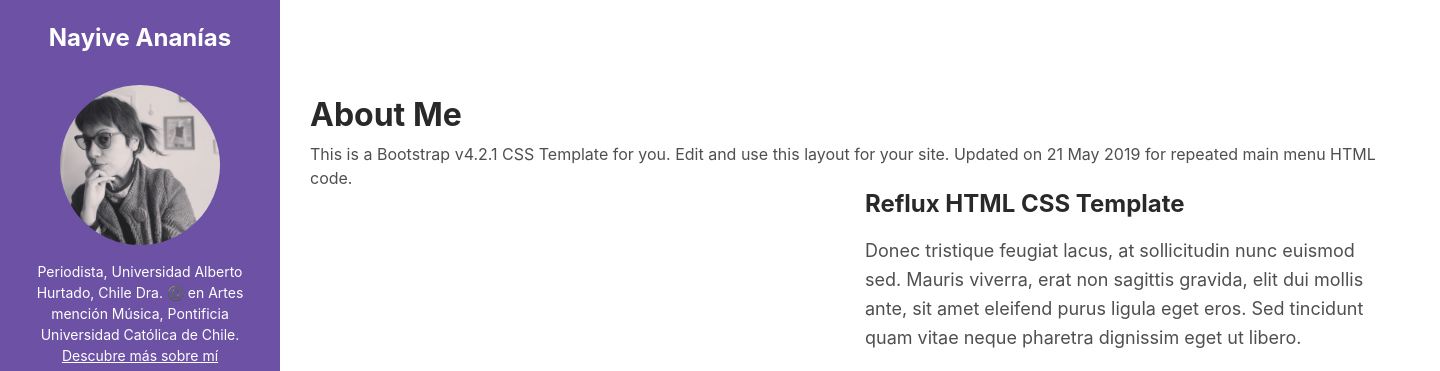
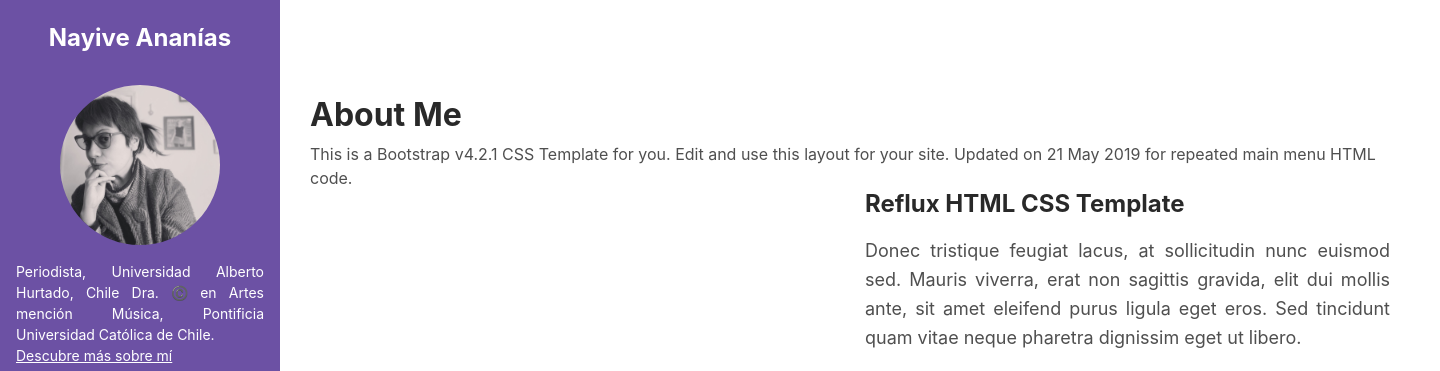
Before and after one commit to ccortesp89/PagNayiDjango, a Django app: page / in a window 1440 px wide. Shown: the top 371 px of the page. Run offline with Django 3.2, Linux system fonts and the light colour scheme; some libraries are stand-ins or nearby versions.

Commit message:
Justificado de párrafos con style.css

```diff
--- a/blog/core/static/core/css/style.css
+++ b/blog/core/static/core/css/style.css
@@ -0,0 +1,7 @@
+p {
+    text-align: justify;
+}
+
+.bio{
+    text-align: justify;
+}
--- a/blog/core/templates/core/base.html
+++ b/blog/core/templates/core/base.html
@@ -16,6 +16,7 @@
 
     <!-- Theme CSS -->
     <link id="theme-style" rel="stylesheet" href="{% static 'core/css/theme-8.css' %}">
+	<link id="theme-style" rel="stylesheet" href="{% static 'core/css/style.css' %}">
 
 	{% block style %}
 
```
Also changed, not shown: blog/db.sqlite3.
